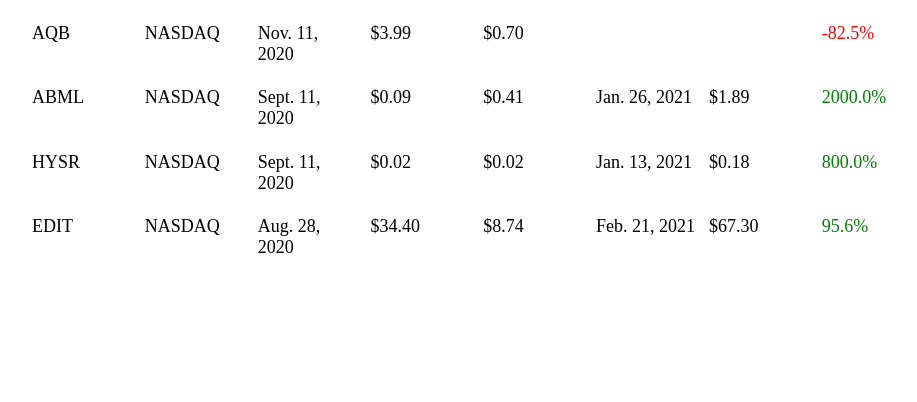
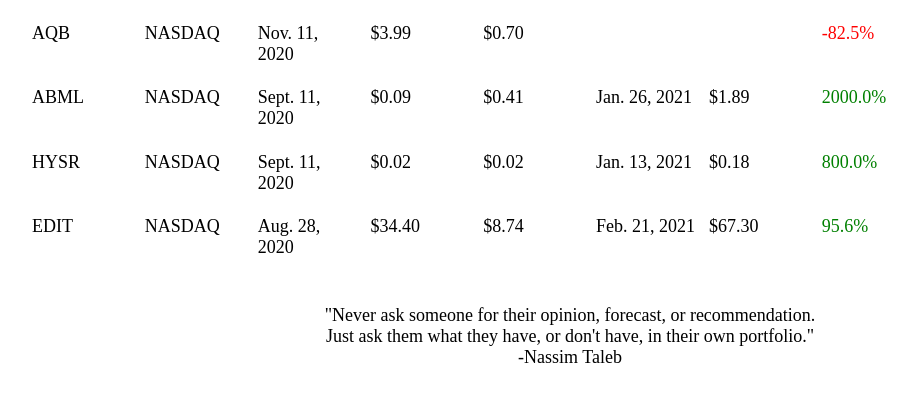
Before and after one commit to greent3/django_stock_portfolio, a Django app: page / in a window 1280 px wide. Shown: the part 326-728 px from the top of the page, without its empty margins (70-987 px from the left). Run offline with Django 4.2, Linux system fonts and the light colour scheme; data comes from the database, SQL or seed files in the repository.

Commit message:
added quote. removed print statements.

```diff
--- a/stocks/static/stocks/script.js
+++ b/stocks/static/stocks/script.js
@@ -12,7 +12,6 @@ function changeProfitColor(){
 
         let newString = String(profit.innerHTML).substring(0, profit.innerHTML.length -3);
         let newnum = parseInt(newString)
-        console.log(newnum);
         if(newnum > 0){
             profit.classList.add("green")
         }
--- a/stocks/static/stocks/style.css
+++ b/stocks/static/stocks/style.css
@@ -101,7 +101,9 @@
 
 
 
-
+  #quote{
+    text-align: center;
+  }
 
 
 
--- a/stocks/templates/stocks/index.html
+++ b/stocks/templates/stocks/index.html
@@ -59,6 +59,11 @@ Below are all of my stock trades since 2021!
 </div>
 {% endif %}
 
+<br/>
+<div >
+  <p id="quote">"Never ask someone for their opinion, forecast, or recommendation. <br/> Just ask them what they have, or don't have, in their own portfolio." <br/> -Nassim Taleb</p>
+</div>
+
 <script>changeProfitColor();</script>
 </div>
 {% endblock %}
```
Also changed, not shown: stocks/migrations/0001_initial.py (added), stocks/migrations/__init__.py (added).
